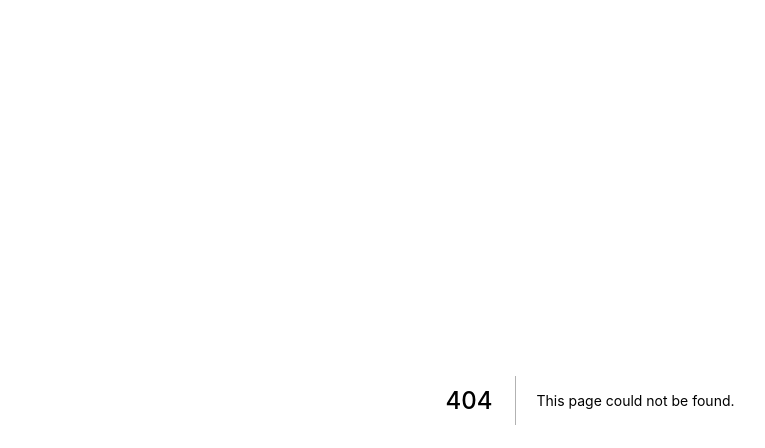
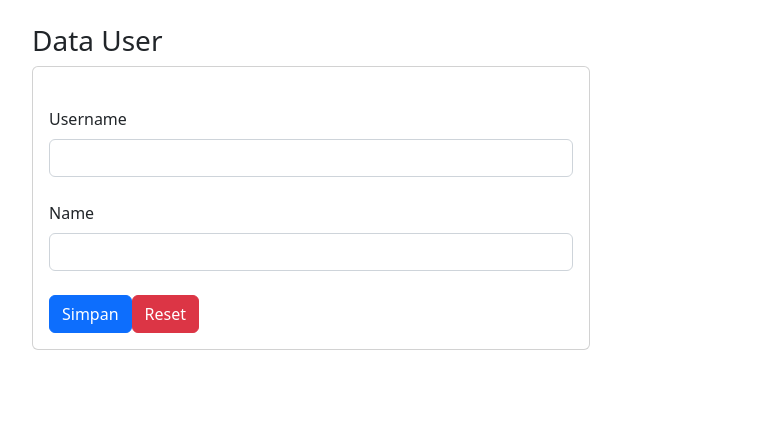
Before and after one commit to ismarianto12/aplikasi_sikd, a Next.js app: page /users in a window 1280 px wide. Before the commit this address had no page. Shown: the top 448 px of the page, without its empty margins (50-815 px from the left). Built offline with nearby package versions, Linux system fonts and the light colour scheme.

Commit message:
first commit

```diff
--- /dev/null
+++ b/actions/Users.js
@@ -0,0 +1,23 @@
+import { createSlice } from "@reduxjs/toolkit"
+// const
+export const userSlice = createSlice({
+    name: 'users',
+    initialState: { value: [] },
+    reducers: {
+        createUser: (state, action, res) => {
+            state.value.push(action.payload)
+            const name = action.payload.name
+            const username = action.payload.username
+            console.log(username + 'name:' + name)
+        },
+        updateUser: (state, action) => {
+
+        },
+        deleteUser: (state, action) => {
+
+        }
+    }
+})
+// const { action, reducers } = userSlice
+export const { createUser, updateUser, deleteUser } = userSlice.actions
+export default userSlice.reducer
--- a/pages/_app.js
+++ b/pages/_app.js
@@ -1,7 +1,22 @@
 import '../styles/globals.css'
+import { configureStore } from "@reduxjs/toolkit"
+import { connect, Provider } from "react-redux"
+import userReducer from '../actions/Users'
+import 'bootstrap/dist/css/bootstrap.min.css'
 
 function MyApp({ Component, pageProps }) {
-  return <Component {...pageProps} />
+  const store = configureStore({
+    reducer: {
+      users: userReducer,
+    }
+  });
+
+  return (
+    <Provider store={store}>
+      <Component {...pageProps} />
+    </Provider>
+
+  )
 }
 
 export default MyApp
--- /dev/null
+++ b/pages/users.js
@@ -0,0 +1,107 @@
+
+import React, { useState } from 'react'
+import { useSelector, useDispatch } from 'react-redux'
+import { createUser, updateUser, deleteUser } from '../actions/Users'
+
+function User() {
+    const dispacth = useDispatch()
+    const list = [];
+    const datanya = useSelector((state) => state.users.value);
+    const [error, setError] = useState(false)
+
+    const [value, setValue] = useState({
+        username: '',
+        name: ''
+    })
+    console.log(error)
+    return (
+        <>
+
+            <div className='container'>
+                <br />
+                <h3>
+                    <i className='fa fa-users'></i> Data User
+                </h3>
+                <div className='col-md-6'>
+                    <div className='card'>
+                        <div className='card-body'>
+
+                            {datanya.map((a) => {
+                                return (
+                                    <>
+                                        <div className='alert alert-danger'>
+                                            {a.username}
+                                            {a.name}
+                                            <div className='text-left'>
+                                                <i className='fa fa-trash'></i>
+                                                Delete
+                                            </div>
+                                        </div>
+                                    </>
+                                )
+                            })
+                            }
+                            <br />
+                            <label className='form-label'>Username</label>
+                            <input type={'text'} className="form-control" name={'username'} value={value.username} onChange={(e) => {
+                                setError(true)
+                                setValue({
+                                    ...value,
+                                    username: [e.target.value]
+                                })
+                            }} />
+
+                            <center>  {error && value.username == '' ? 'wajib di isi' : ''}</center>
+                            <br></br>
+                            <label className='form-label'>Name</label>
+
+                            <input type={'text'} className="form-control" name={'name'} value={value.name} onChange={(e) => {
+                                setValue({
+                                    ...value,
+                                    name: [e.target.value]
+                                }, () => {
+                                    setError(true)
+                                })
+                            }} />
+                            <br></br>
+                            <center> {error && value.name == '' ? 'wajib di isi' : ''} </center>
+
+                            <button className='btn btn-primary' onClick={() => {
+                                event.preventDefault();
+                                if (error) {
+                                    alert('inputan wajib di isi')
+                                } else {
+                                    const username = value.username
+                                    const name = value.name;
+                                    dispacth(createUser({
+                                        id: 1,
+                                        username,
+                                        name
+                                    },
+                                        () => {
+                                            setError(true)
+                                        }
+                                    ))
+                                }
+                            }}>Simpan</button>
+                            <button className='btn btn-danger' onClick={() => {
+                                setValue({
+                                    username: '',
+                                    name: ''
+                                })
+                            }}>Reset</button>
+
+
+                        </div>
+                    </div>
+                </div>
+
+            </div>
+        </>
+
+    )
+}
+
+
+
+export default User
```
Also changed, not shown: package.json (+6 -1 lines), pages/api/product.js (added), 1 other file (tests, documents, lock files or other folders).
